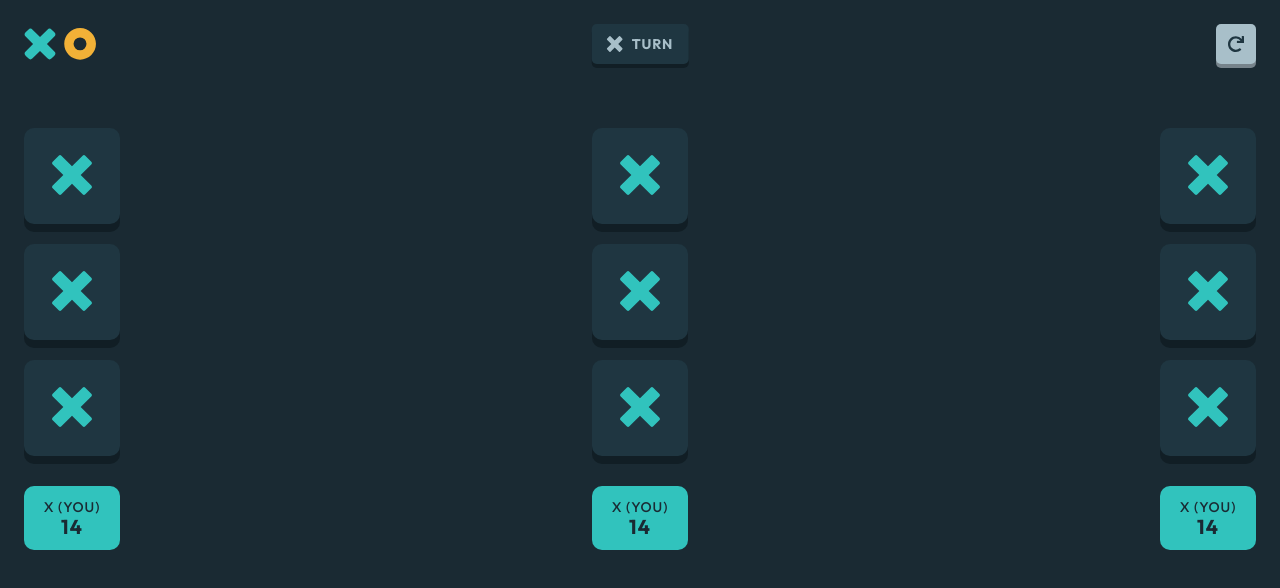
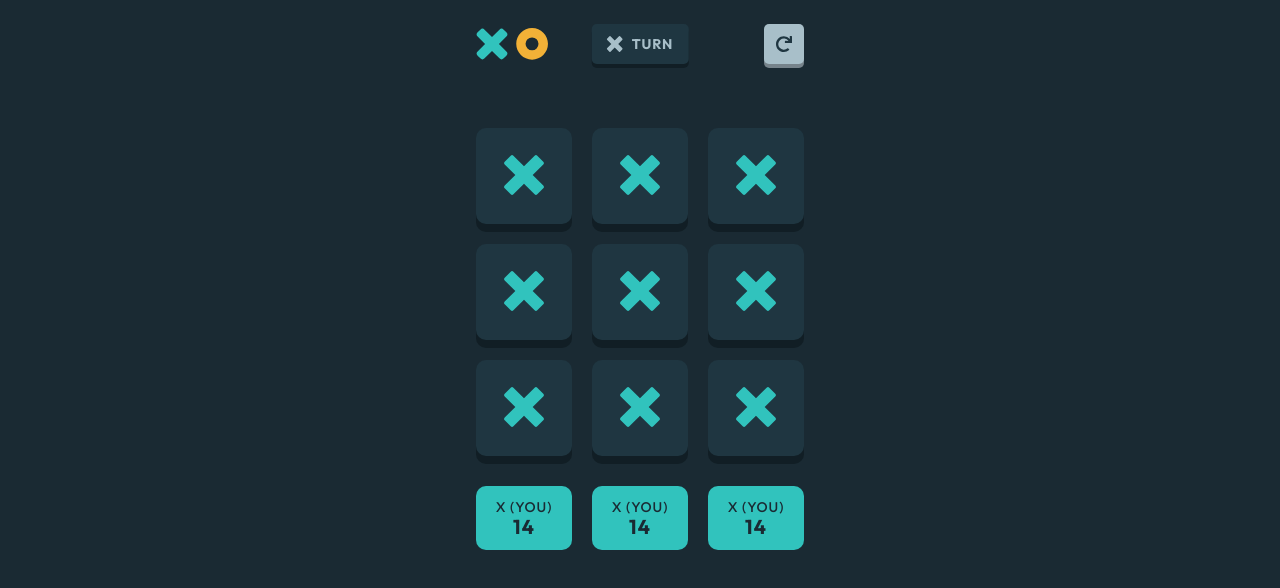
Before and after one commit to yosephwinata/tic-tac-toe, a React (Vite) app: page / in a window 1280 px wide. Shown: the top 588 px of the page. Built offline with nearby package versions, Linux system fonts and the light colour scheme.

Commit message:
Change margin to width

```diff
--- a/src/pages/InGame.tsx
+++ b/src/pages/InGame.tsx
@@ -6,7 +6,8 @@ import XOBoard from "../features/game/XOBoard";
 import ScoreCard from "../features/game/ScoreCard";
 
 const GameContainer = styled.div`
-  margin: 2.4rem;
+  width: 32.8rem;
+  margin: 2.4rem auto;
 `;
 
 const TopBar = styled.div`
```
